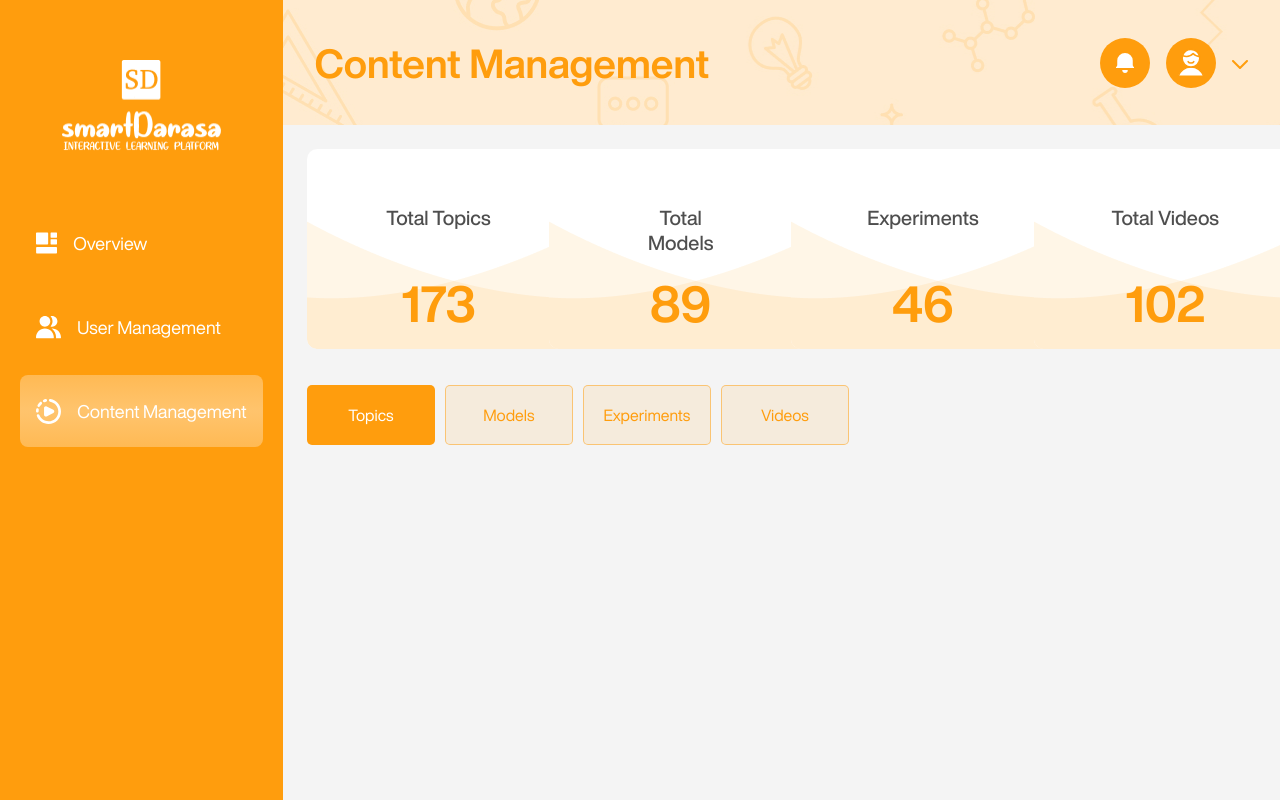
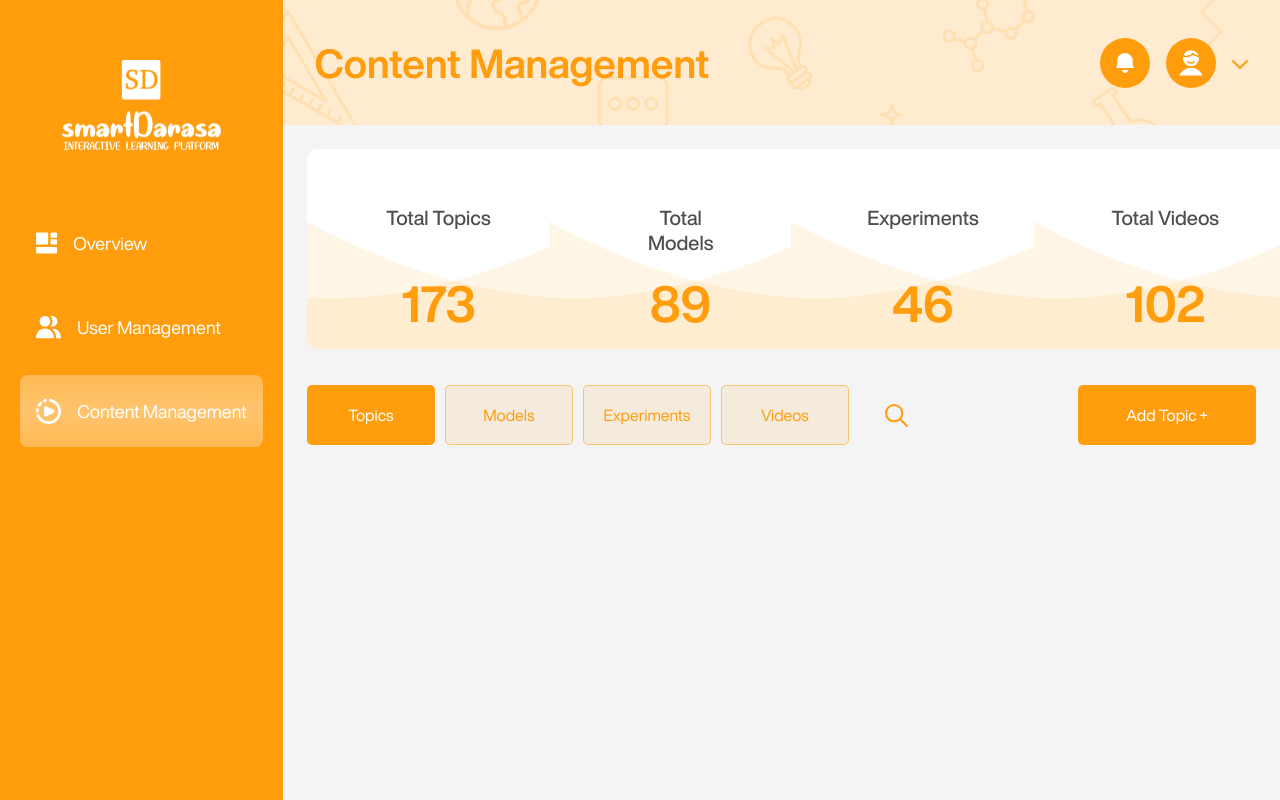
Before and after one commit to vaylette/SDAdmin, a Next.js app: page /dashboard/content-management in a window 1280 px wide. Built offline with nearby package versions, Linux system fonts and the light colour scheme.

Commit message:
Added the add topic button

```diff
--- a/app/dashboard/content-management/page.tsx
+++ b/app/dashboard/content-management/page.tsx
@@ -70,7 +70,15 @@ export default function ContentManagement() {
         <div className='mt-9 w-full flex flex-row justify-between items-center'>
             <div className="flex flex-row items-center gap-9">
               <TabComponent tab={tab} tabList={tabList} handleActiveTab={handleActiveTab} />
+              <button>
+                <svg xmlns="http://www.w3.org/2000/svg" width="23" height="23" viewBox="0 0 23 23" fill="none">
+                  <path d="M15 15L22 22M9.16667 17.3333C4.65634 17.3333 1 13.677 1 9.16667C1 4.65634 4.65634 1 9.16667 1C13.677 1 17.3333 4.65634 17.3333 9.16667C17.3333 13.677 13.677 17.3333 9.16667 17.3333Z" stroke="#FF9D0D" stroke-width="2" stroke-linecap="round" stroke-linejoin="round"/>
+                </svg>
+              </button>
             </div>
+            {tab.topics && (
+              <button className='w-[178px] h-[60px] rounded-[5px] bg-orange-default text-white-default flex items-center justify-center'>Add Topic +</button>
+            )}
         </div>
       </div>
     </>
```
